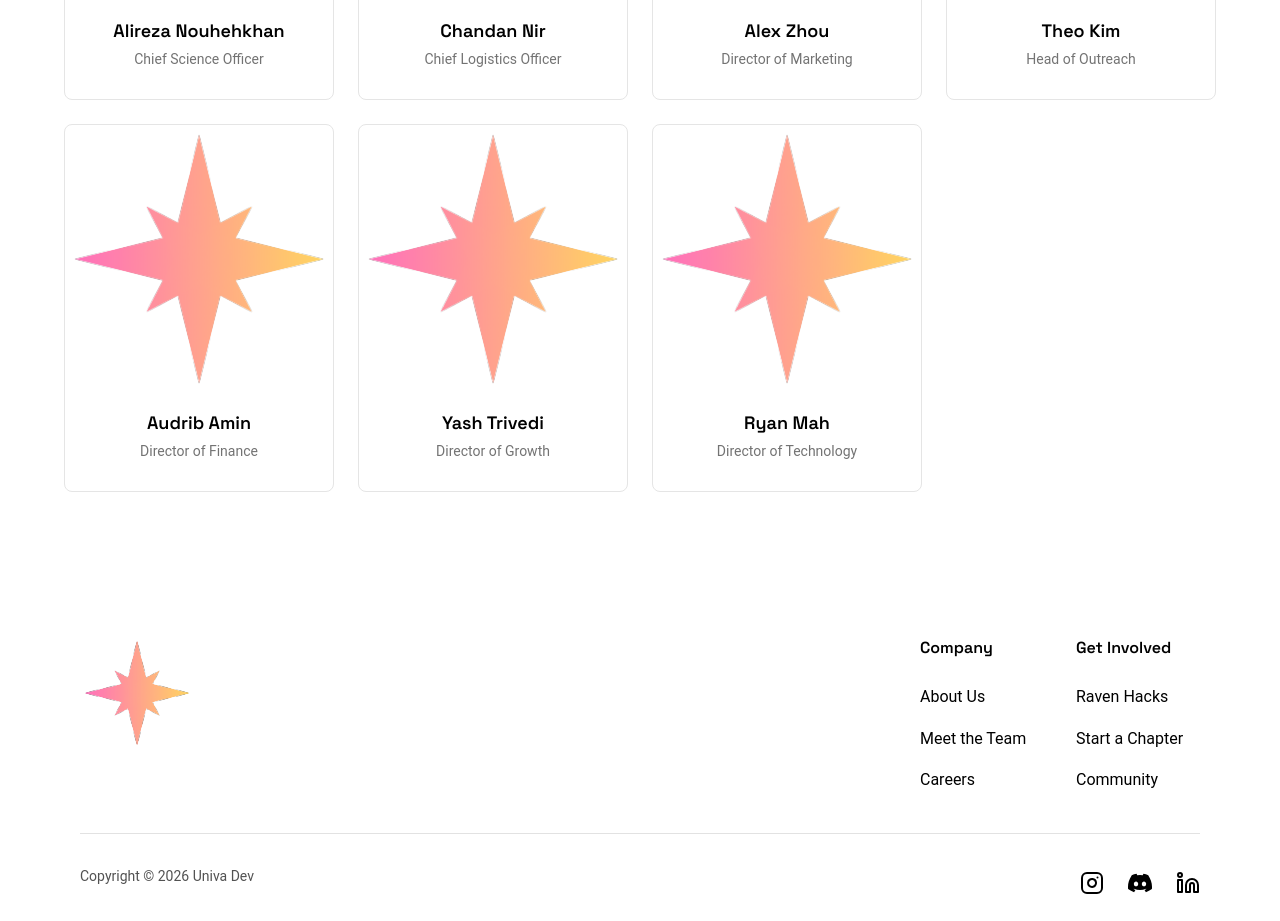
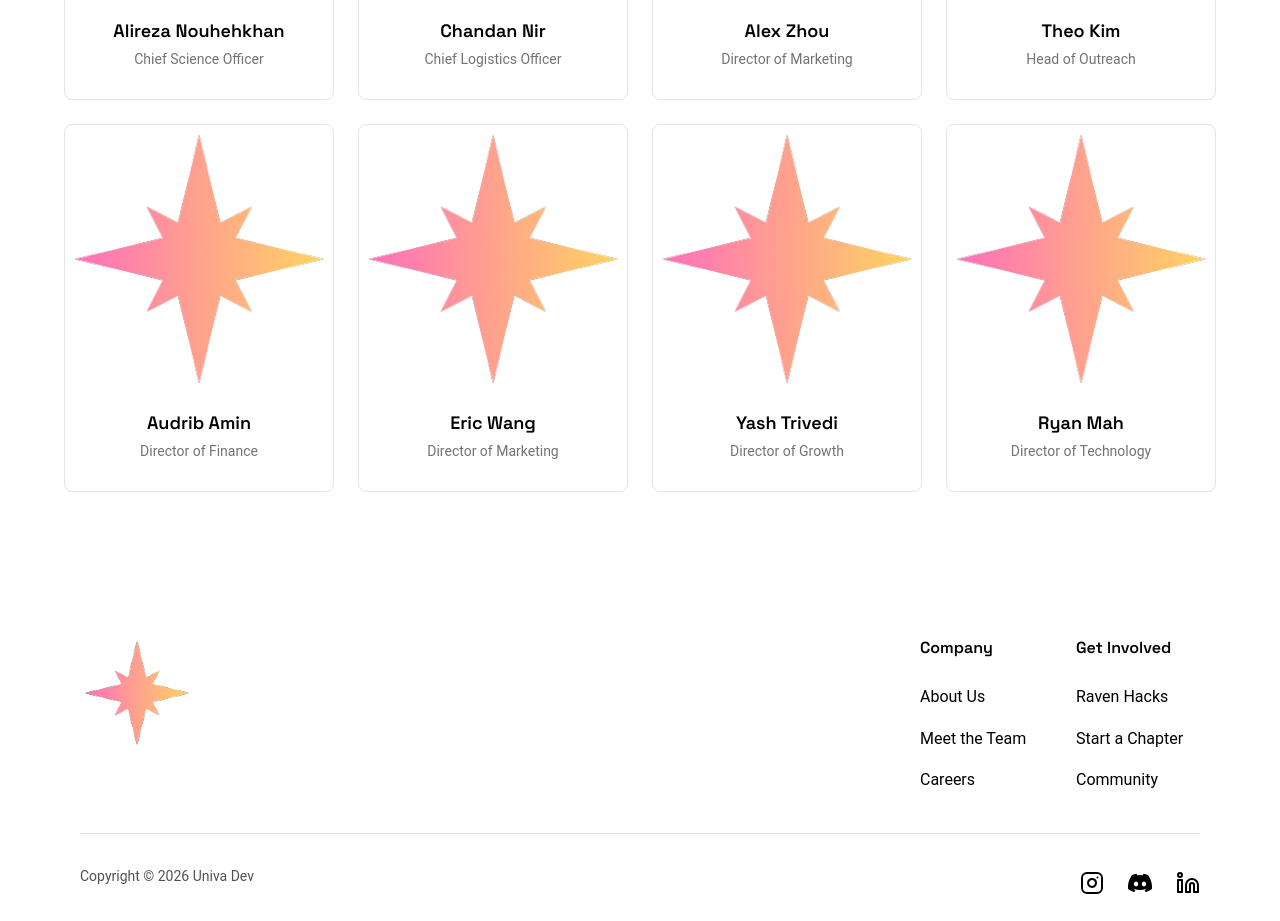
Before and after one commit to univadev/univadev.com, a Next.js app: page /team in a window 1280 px wide. Shown: the part 1080-2001 px from the top of the page. Built offline with nearby package versions, Linux system fonts and the light colour scheme; a web font is replaced by a local one.

Commit message:
add eric to team page

```diff
--- a/src/data/team.ts
+++ b/src/data/team.ts
@@ -81,6 +81,14 @@ export const team: TeamMember[] = [
     linkedin: "https://www.linkedin.com/in/audrib-amin-73478335a/",
   },
   {
+    name: "Eric Wang",
+    slug: "eric-wang",
+    role: "Director of Marketing",
+    image: "/univadev.svg",
+    bio: "Eric Wang is a Grade 11 IB student at Merivale High School. He has a diverse background in leadership and caretaking roles, passionate about empowering students and is so excited to learn and contribute in this STEM environment!",
+    linkedin: "https://www.linkedin.com/in/eric-wang-53676b376/",
+  },
+  {
     name: "Yash Trivedi",
     slug: "yash-trivedi",
     role: "Director of Growth",
```
